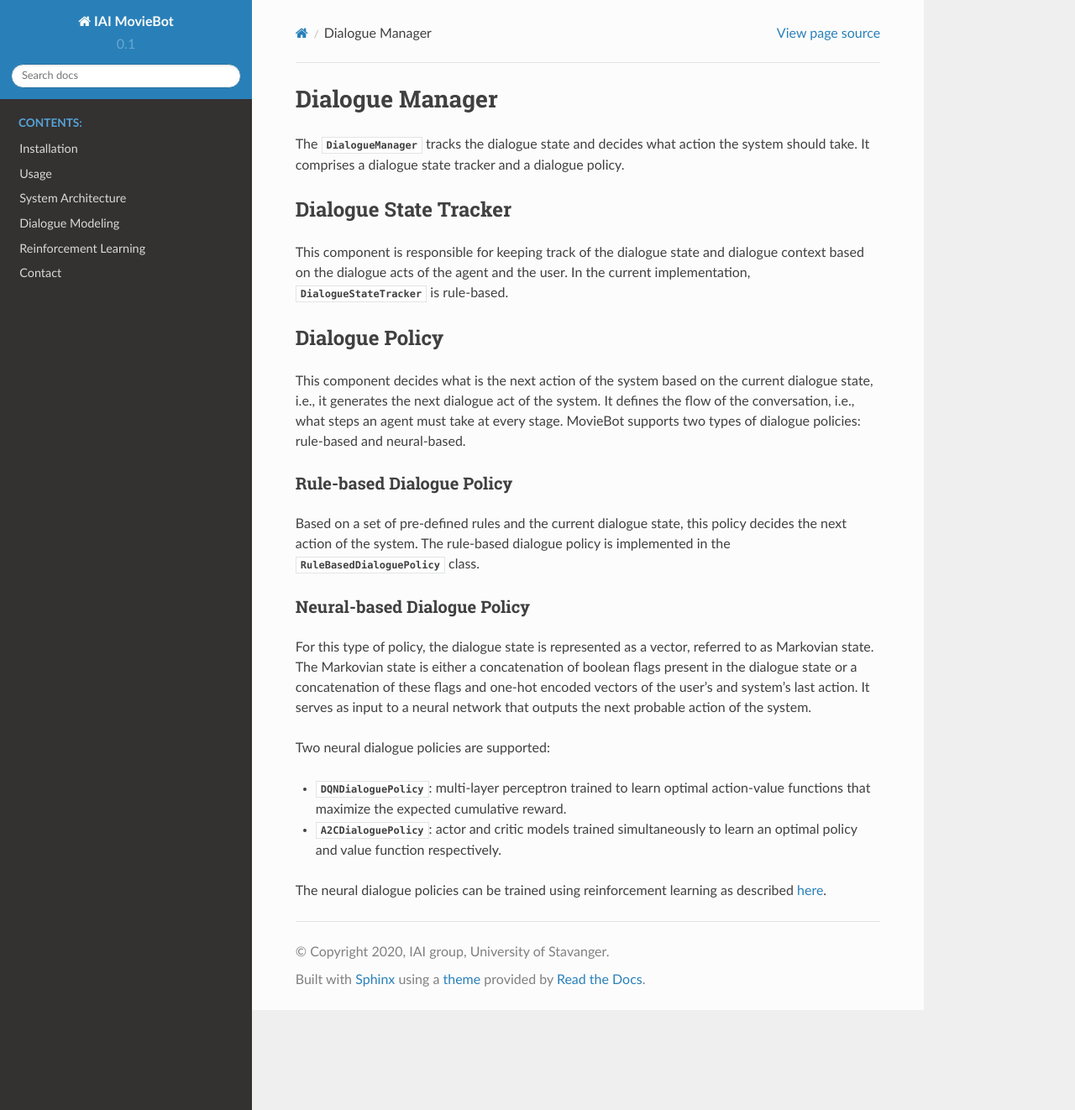
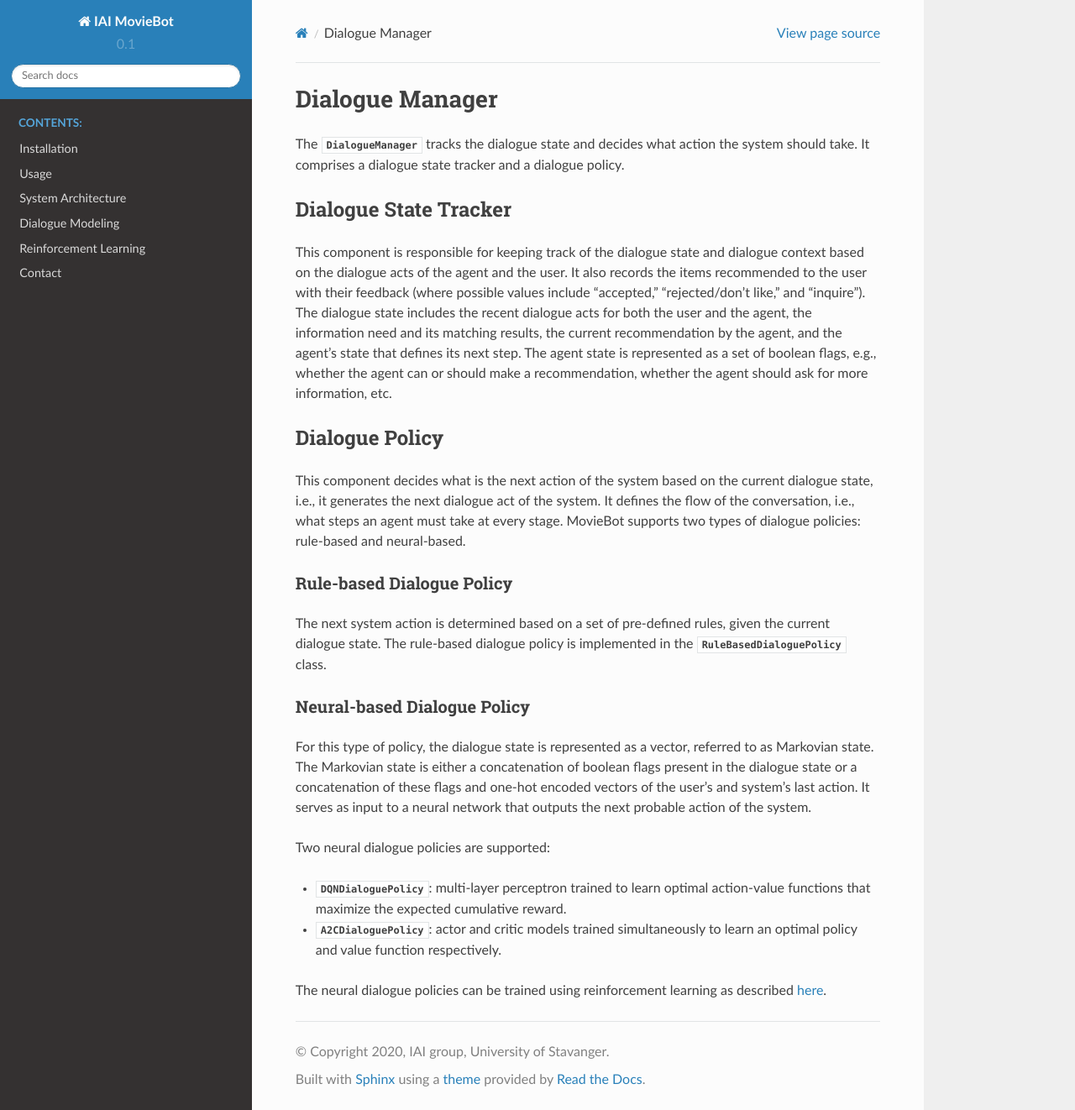
Before and after one commit to iai-group/MovieBot, a Sphinx documentation site: the page built from docs/source/dialogue_manager.rst, in a window 1280 px wide and 1322 px high. Shown: the whole window at 84% size. Built offline with Sphinx 7.4.7 and the Read the Docs theme 2.0.0, drawn with Linux system fonts in a browser that asks for light colours.

Commit message:
Address review comments

```diff
--- a/docs/source/dialogue_manager.rst
+++ b/docs/source/dialogue_manager.rst
@@ -4,12 +4,12 @@ Dialogue Manager
 The :py:class:`DialogueManager <moviebot.dialogue_manager.dialogue_manager>` tracks the dialogue state and decides what action the system should take.
 It comprises a dialogue state tracker and a dialogue policy.
 
-
 Dialogue State Tracker
 ----------------------
 
-This component is responsible for keeping track of the dialogue state and dialogue context based on the dialogue acts of the agent and the user.
-In the current implementation, :py:class:`DialogueStateTracker <moviebot.dialogue_manager.dialogue_state_tracker>` is rule-based.
+This component is responsible for keeping track of the dialogue state and dialogue context based on the dialogue acts of the agent and the user. It also records the items recommended to the user with their feedback (where possible values include "accepted," "rejected/don't like," and "inquire").
+The dialogue state includes the recent dialogue acts for both the user and the agent, the information need and its matching results, the current recommendation by the agent, and the agent's state that defines its next step. The agent state is represented as a set of boolean flags, e.g., whether the agent can or should make a recommendation, whether the agent should ask for more information, etc.
+
 
 Dialogue Policy
 ---------------
@@ -21,7 +21,7 @@ MovieBot supports two types of dialogue policies: rule-based and neural-based.
 Rule-based Dialogue Policy
 ^^^^^^^^^^^^^^^^^^^^^^^^^^
 
-Based on a set of pre-defined rules and the current dialogue state, this policy decides the next action of the system.
+The next system action is determined based on a set of pre-defined rules, given the current dialogue state.
 The rule-based dialogue policy is implemented in the :py:class:`RuleBasedDialoguePolicy <moviebot.dialogue_manager.rb_dialogue_policy>` class.
 
 Neural-based Dialogue Policy
```
Also changed, not shown: docs/source/dialogue.rst (+1 -13 lines).
